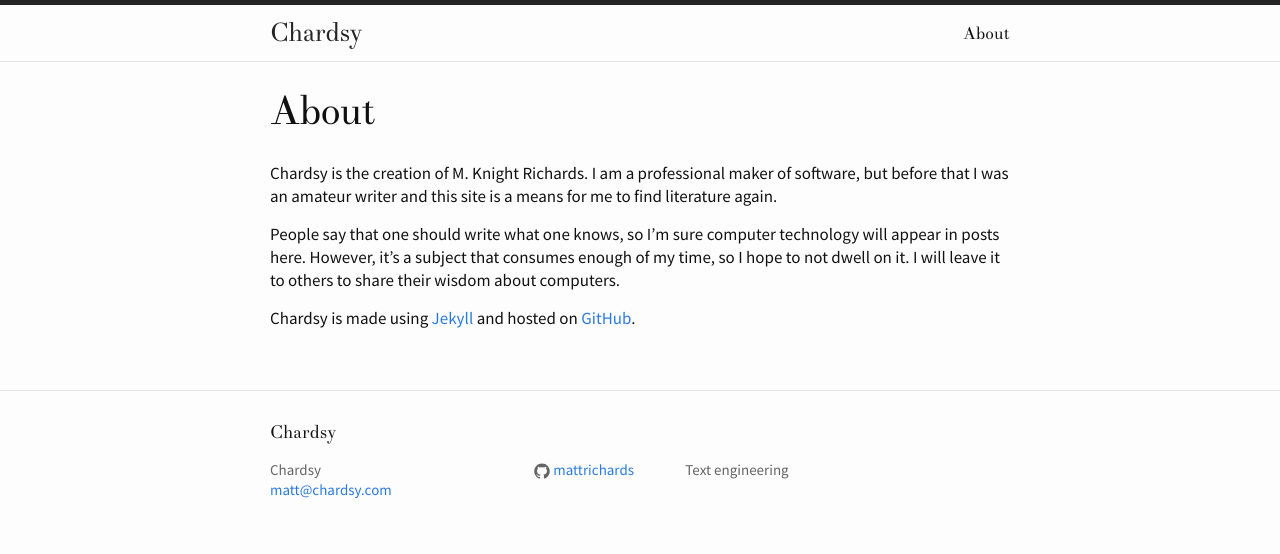
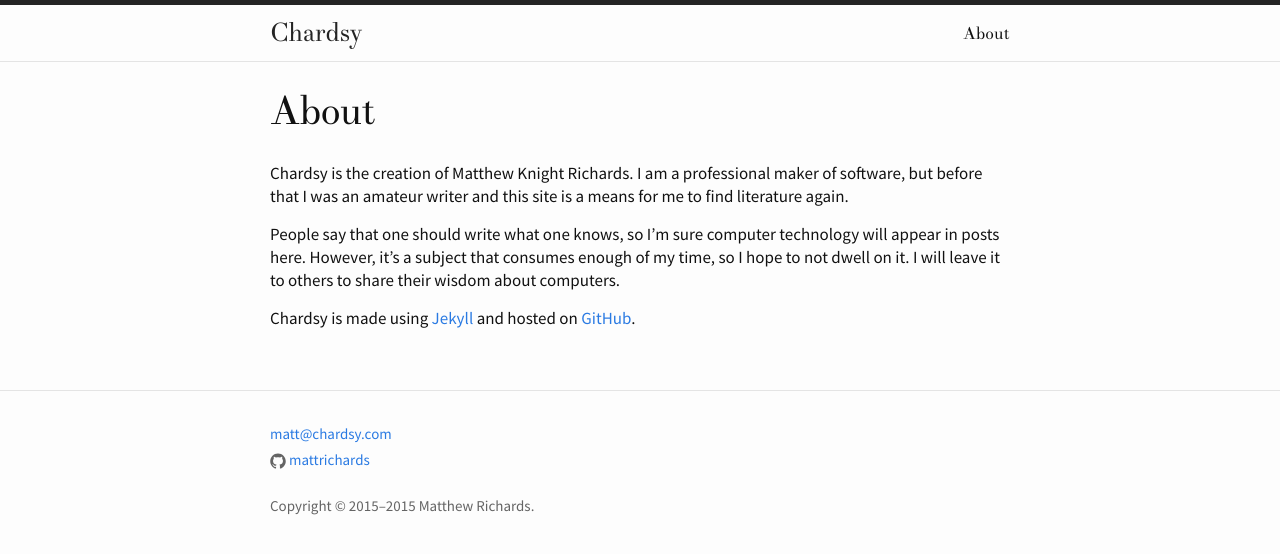
Before and after one commit to mattrichards/mattrichards.github.io, a Jekyll site: the page built from about.md, in a window 1280 px wide. Shown: the top 554 px of the page. Built offline with Jekyll 4.4.1, drawn with Linux system fonts in a browser that asks for light colours.

Commit message:
Simplify the footer HTML include
Have a single column instead of three for contact/social media links.
Add a copyright notice at the bottom.
Remove the site description from the bottom.

```diff
--- a/_includes/footer.html
+++ b/_includes/footer.html
@@ -1,38 +1,22 @@
 <footer class="site-footer">
 
   <div class="wrapper">
-
-    <h2 class="footer-heading">{{ site.title }}</h2>
-
-    <div class="footer-col-wrapper">
-      <div class="footer-col footer-col-1">
+    <div class="footer-wrapper">
       <ul class="contact-list">
-          <li>{{ site.title }}</li>
         <li><a href="mailto:{{ site.email }}">{{ site.email }}</a></li>
-        </ul>
-      </div>
-
-      <div class="footer-col footer-col-2">
-        <ul class="social-media-list">
         {% if site.github_username %}
         <li>
           {% include icon-github.html username=site.github_username %}
         </li>
         {% endif %}
-
         {% if site.twitter_username %}
         <li>
           {% include icon-twitter.html username=site.twitter_username %}
         </li>
         {% endif %}
       </ul>
-      </div>
-
-      <div class="footer-col footer-col-3">
-        <p>{{ site.description }}</p>
+      <p class="copyright">Copyright &copy; 2015–{{ site.time | date: "%Y" }} Matthew Richards.</p>
     </div>
   </div>
 
-  </div>
-
 </footer>
--- a/_sass/_layout.scss
+++ b/_sass/_layout.scss
@@ -104,66 +104,21 @@
     padding: $spacing-unit 0;
 }
 
-.footer-heading {
-    font-size: 18px;
-    margin-bottom: $spacing-unit / 2;
+.contact-list {
+    list-style: none;
+    margin-left: 0;
+    line-height: $base-line-height * 1.3;
 }
 
-.contact-list,
-.social-media-list {
-    list-style: none;
-    margin-left: 0;
-}
-
-.footer-col-wrapper {
+.footer-wrapper {
     font-size: 15px;
     color: $grey-color;
-    margin-left: -$spacing-unit / 2;
     @extend %clearfix;
 }
 
-.footer-col {
-    float: left;
-    margin-bottom: $spacing-unit / 2;
-    padding-left: $spacing-unit / 2;
+.copyright {
+    line-height: $base-line-height * 1.8;
 }
-
-.footer-col-1 {
-    width: -webkit-calc(35% - (#{$spacing-unit} / 2));
-    width:         calc(35% - (#{$spacing-unit} / 2));
-}
-
-.footer-col-2 {
-    width: -webkit-calc(20% - (#{$spacing-unit} / 2));
-    width:         calc(20% - (#{$spacing-unit} / 2));
-}
-
-.footer-col-3 {
-    width: -webkit-calc(45% - (#{$spacing-unit} / 2));
-    width:         calc(45% - (#{$spacing-unit} / 2));
-}
-
-@include media-query($on-laptop) {
-    .footer-col-1,
-    .footer-col-2 {
-        width: -webkit-calc(50% - (#{$spacing-unit} / 2));
-        width:         calc(50% - (#{$spacing-unit} / 2));
-    }
-
-    .footer-col-3 {
-        width: -webkit-calc(100% - (#{$spacing-unit} / 2));
-        width:         calc(100% - (#{$spacing-unit} / 2));
-    }
-}
-
-@include media-query($on-palm) {
-    .footer-col {
-        float: none;
-        width: -webkit-calc(100% - (#{$spacing-unit} / 2));
-        width:         calc(100% - (#{$spacing-unit} / 2));
-    }
-}
-
 
 
 /**
--- a/about.md
+++ b/about.md
@@ -4,8 +4,8 @@ title: About
 permalink: /about/
 ---
 
-Chardsy is the creation of M. Knight Richards. I am a professional maker of
-software, but before that I was an amateur writer and this site is a means
+Chardsy is the creation of Matthew Knight Richards. I am a professional maker
+of software, but before that I was an amateur writer and this site is a means
 for me to find literature again.
 
 People say that one should write what one knows, so I'm sure computer
```
Lines whose indentation alone changed are shown as unchanged.
